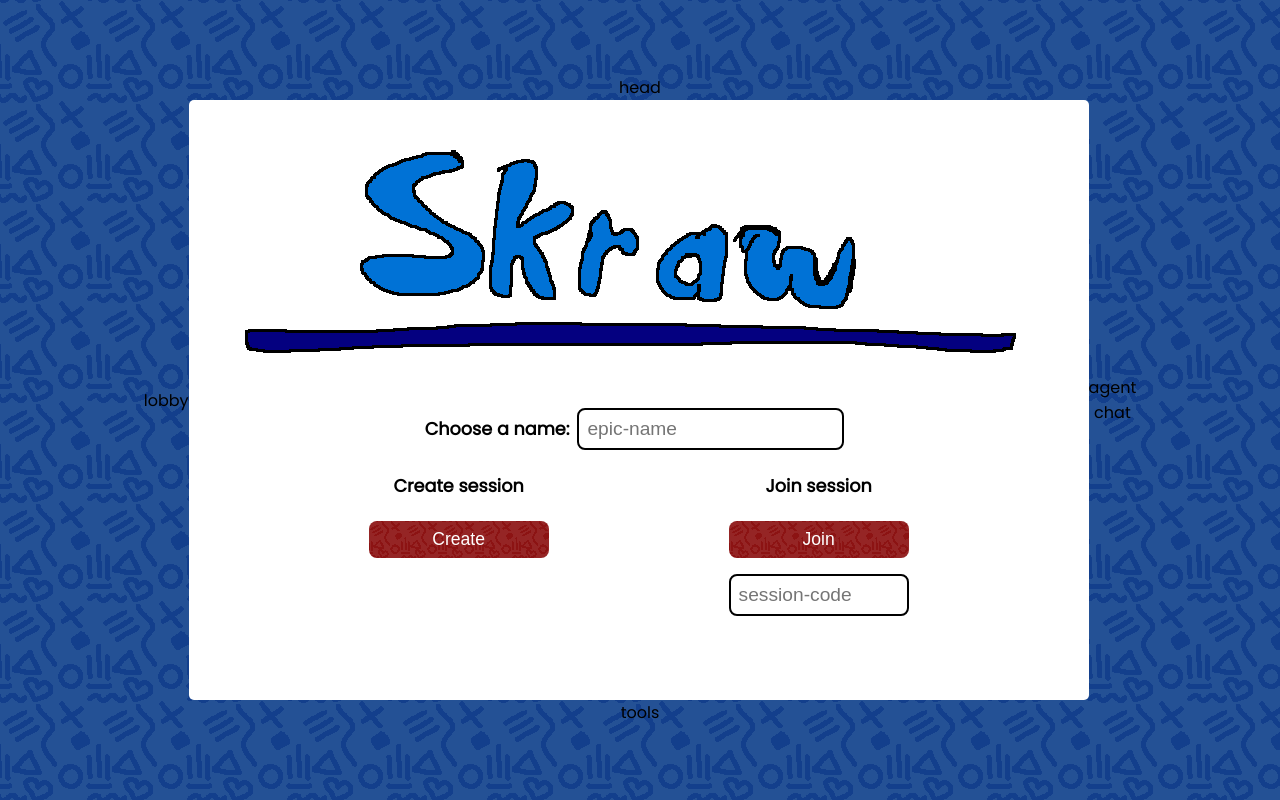
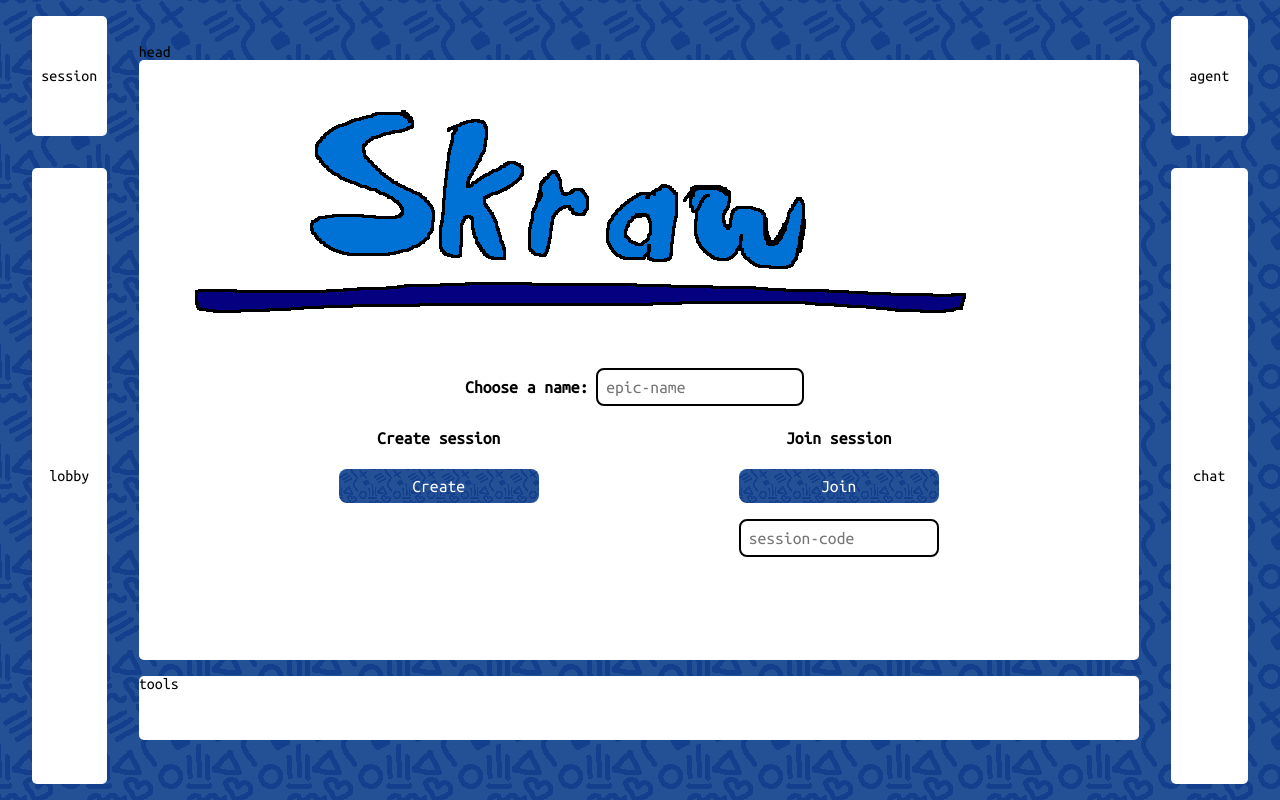
Before and after one commit to toobeeh/Pureskraw, a plain HTML site: page index.html in a window 1280 px wide. Drawn offline with Linux system fonts and the light colour scheme.

Commit message:
Improved snapshots, layout placeholder and initial drawing

```diff
--- a/css/container.css
+++ b/css/container.css
@@ -7,19 +7,21 @@ div {
     height: 100px;
     border: solid black;
 }
-html,body{
-    margin:0;
-    padding:0;
-    height:100vh;
-    width:100vw;
-    box-sizing:border-box;
+html, body {
+    margin: 0;
+    padding: 0;
+    height: 100vh;
+    width: 100vw;
+    box-sizing: border-box;
+}
+* {
+    font-family: 'Ubuntu Mono', monospace;
 }
 
 body {
     background-image: url("../res/backgroundBlue.png");
     background-size: 100px 100px;
     image-rendering: pixelated;
-    font-family: 'Poppins', sans-serif;
 }
 
 .full{
@@ -53,7 +55,12 @@ body {
 .order-3 {
     order: 3;
 }
-
+.grow-1{
+    flex-grow:1;
+}
+.grow-2 {
+    flex-grow: 2;
+}
 .modal{
     display:none;
     position:absolute;
@@ -80,10 +87,17 @@ body {
     display:inline;
 }
 h1{
-    font-size:1.3rem;
+    font-size:1.2rem;
 }
 h2{
     font-size:1.1rem;
+}
+
+.ui-box{
+    background-color:white;
+    border-radius: 5px;
+    margin:1rem 2rem 1rem 2rem;
+    flex-grow:1;
 }
 
 button {
@@ -92,14 +106,14 @@ button {
     margin: 0.5rem;
     border-radius: 0.5rem;
     width: 100%;
-    background-image: url(../res/backgroundRed.png);
+    background-image: url(../res/backgroundBlue.png);
     background-size: contain;
     color: white;
     border: none;
     cursor: pointer;
 }
 input {
-    font-size: 1.2rem;
+    font-size: 1.1rem;
     padding: 0.5rem;
     margin: 0.5rem;
     border-radius: 0.5rem;
--- a/css/tools.css
+++ b/css/tools.css
@@ -3,3 +3,21 @@
     width:800px;*/
     border-radius:5px;
 }
+
+#containerTools{
+    height: 4rem;
+    margin-left:0;
+    margin-right:0;
+}
+#containerAgent{
+    max-height:15%;
+}
+#containerChat {
+}
+
+#containerSessionInfo {
+    max-height: 15%;
+}
+
+#containerChat {
+}
--- a/index.html
+++ b/index.html
@@ -6,7 +6,7 @@
     <link rel="stylesheet" href="css/tools.css" />
     <link rel="stylesheet" href="js/picker/colr_pickr.min.css" />
     <link rel="preconnect" href="https://fonts.gstatic.com">
-    <link href="https://fonts.googleapis.com/css2?family=Poppins&family=Rubik&family=Ubuntu&display=swap" rel="stylesheet">
+    <link href="https://fonts.googleapis.com/css2?family=Source+Code+Pro&family=Ubuntu+Mono&display=swap" rel="stylesheet">
     <script src="https://unpkg.com/peerjs@1.3.1/dist/peerjs.min.js"></script>
     <script src="js/canvas.js"></script>
     <script src="js/connection.js"></script>
@@ -14,19 +14,22 @@
 </head>
 
 <body>
-    <div id="board" class="flex full flex--center flex--col">
-        <div class="order-1">
-            <div id="containerHead">
-                head
+    <div id="board" class="flex full flex--center flex--row">
+        <div class="order-1 grow-1 flex flex--col flex-center" style="height:100%">
+            <div id="containerSessionInfo" class="ui-box flex flex--center flex--row">
+                session
+            </div>
+            <div id="containerSession" class="ui-box flex flex--center flex--row">
+                lobby
             </div>
         </div>
-        <div class="order-2 flex flex--center flex--row">
+        <div class="order-2 flex flex--col">
             <div class="order-1">
-                <div id="containerLobby">
-                    lobby
+                <div id="containerHead">
+                    head
                 </div>
             </div>
-            <div class="order-2">
+            <div class="order-2 flex flex--center flex--row" style="width:100%">
                 <div id="containerCanvas">
                     <div id="title" class="flex flex--center flex--col">
                         <div id="titleHead" class="flex flex--center flex--row">
@@ -41,28 +44,29 @@
                             <div id="titleNavJoin" class="flex flex--center flex--col">
                                 <h2>Join session</h2>
                                 <button id="joinSession">Join</button>
-                                <input id="sessionCode" type="text" placeholder="session-code"/>
+                                <input id="sessionCode" type="text" placeholder="session-code" />
                             </div>
                         </div>
                     </div>
                 </div>
             </div>
-            <div class="order-3">
-                <div class="flex flex--center flex--col">
-                    <div lass="order-1" id="containerAgent">
-                        agent
-                    </div>
-                    <div lass="order-2" id="containerChat">
-                        chat
-                    </div>
+            <div class="order-3 flex flex-row">
+                <div id="containerTools" class="grow-1 ui-box flex flex-row">
+                    tools
                 </div>
             </div>
         </div>
-        <div class="order-3">
-            <div id="containerTools">
-                tools
+        <!--<div class="order-3 grow-1">-->
+            <div class="order-3 grow-2 flex flex--col" style="height:100%">
+                <div class="order-1 ui-box flex flex--center flex--row" id="containerAgent">
+                    agent
+                </div>
+                <div class="order-2 ui-box flex flex--center flex--row" id="containerChat">
+                    chat
+                </div>
             </div>
-        </div>
+        <!--</div>-->
+
 
     </div>
 
--- a/js/canvas.js
+++ b/js/canvas.js
@@ -73,6 +73,7 @@ class Canvas {
     // reset vector if pointer leaves canvas
     pointerleave = e => {
         e.preventDefault();
+        if(this.brush.down)this.drawWithPointer(e);
         this.brush.down = false;
         //this.takeSnapshot();
     }
@@ -171,25 +172,40 @@ class Canvas {
     createDrawCommandErase(size, x1, y1, x2, y2) { return [1, size, x1, y1, x2, y2]; }
     createDrawCommandDraw(color, size, x1, y1, x2, y2) { return [0, color, size, x1, y1, x2, y2]; }
     takeSnapshot(clear = true) {
-        this._snapshots.push(this.context.getImageData(0, 0, this.width, this.height));
-        if (this._snapshots.length > 20) this._snapshots.shift();
-        if (this._nextSnapshots.length > 20) this._nextSnapshots.shift();
+        this._snapshots.push(this.element.toDataURL());
+        if (this._snapshots.length > 100) this._snapshots.shift();
+        if (this._nextSnapshots.length > 100) this._nextSnapshots.shift();
         if(clear)this._nextSnapshots = [];
     }
     lastSnapshot() {
         let snapshot = this._snapshots.pop();
         if (snapshot) {
             this.takeSnapshot(false);
-            this._nextSnapshots.push(this._snapshots.pop());
-            this.context.putImageData(snapshot, 0, 0);
+            this.putSnapshot(snapshot);
         }
     }
     nextSnapshot() {
         let snapshot = this._nextSnapshots.pop();
         if (snapshot) {
             this.takeSnapshot(false);
-            this.context.putImageData(snapshot, 0, 0);
+            this.putSnapshot(snapshot);
         }
+    }
+    putSnapshot(snapshot, incoming = false) {
+        if (this.peer) {
+            if (this.peer.constructor.name == "Node") {
+                this.peer._endConnections.forEach(c => {
+                    this.peer.send(messageGenerator.snapshot(this.peer.id, this.peer._username, snapshot), c.id);
+                });
+            }
+            else if (this.peer.constructor.name == "End" && !incoming) {
+                alert("End participiants can't set snapshots in a session. \nAsk the node to set one!");
+                return;
+            }
+        }
+        let image = new Image;
+        image.onload = () => { this.context.drawImage(image, 0, 0); }
+        image.src = snapshot;
     }
     addDrawCommands(commands) {
         this._bufferedCommands = [...this._bufferedCommands, ...commands];
--- a/js/connection.js
+++ b/js/connection.js
@@ -62,7 +62,8 @@ class End {
 const messageGenerator = {
     connected: (endID, username) => { return { event: "connected", id: endID, detail: { username: username, id: endID} }; },
     connect: (endID, username) => { return { event: "connect", id: endID, detail: { username: username, id: endID } }; },
-    drawcommand: (endID, username, commands) => { return { event: "drawcommand", id: endID, detail: { username: username, id: endID, commands: commands } }; }
+    drawcommand: (endID, username, commands) => { return { event: "drawcommand", id: endID, detail: { username: username, id: endID, commands: commands } }; },
+    snapshot: (endID, username, snapshot) => { return { event: "snapshot", id: endID, detail: { username: username, id: endID, snapshot: snapshot } }; },
 }
 
 class ConnectionHandler {
@@ -75,10 +76,13 @@ class ConnectionHandler {
                 this.connect(detail, end || node);
                 break;
             case "connected":
-                this.connected(detail, peer || node);
+                this.connected(detail, end || node);
                 break;
             case "drawcommand":
                 this.drawcommand(detail, node, data);
+                break;
+            case "snapshot":
+                this.snapshot(detail, end || node);
                 break;
         }
     }
@@ -88,7 +92,7 @@ class ConnectionHandler {
         peer.send(messageGenerator.connected(peer._peer.id, peer._username), detail.id);
         peer.events.dispatchEvent(new CustomEvent("connect", { detail: detail }));
     }
-    static connected = (detail) => {
+    static connected = (detail, peer) => {
         console.log(`Connected to end ${detail.id} with username ${detail.username}.`);
         peer.events.dispatchEvent(new CustomEvent("connect", { detail: detail }));
     }
@@ -98,4 +102,7 @@ class ConnectionHandler {
             if (c.connection.peer != detail.id) node.send(data, c.id);
         });
     }
+    static snapshot = (detail, peer) => {
+        canvas.putSnapshot(detail.snapshot, true);
+    }
 }
--- a/js/documentEnd.js
+++ b/js/documentEnd.js
@@ -1,4 +1,4 @@
-const titleSize = { w: 900, h: 600 };
+const titleSize = { w: 1000, h: 600 };
 
 let setTitleCanvas = (w, h, titleContainer, canvasContainer) => {
     let titlecanvas = new Canvas(w, h, 5, 5, { erase: "", brush: "", fill: "", clear: "" });
@@ -33,14 +33,6 @@ let setPickerButton = (pickerElement, canvasElement) => {
     return picker;
 }
 
-let titleScreen = document.querySelector("#title");
-let loginName = document.querySelector("#loginName");
-let canvasContainer = document.querySelector("#containerCanvas");
-let canvas = setTitleCanvas(titleSize.w, titleSize.h, titleScreen, canvasContainer);
-let pickerBtn = document.createElement("button");
-let picker = null;
-let peer = null;
-
 let createSession = document.querySelector("#createSession");
 createSession.addEventListener("click", () => {
     peer = new Node(loginName.value);
@@ -51,7 +43,11 @@ createSession.addEventListener("click", () => {
         canvas.peer = peer;
         titleScreen.style.display = "none";
     });
-    peer.events.addEventListener("connect", e => { alert(`End with username ${e.detail.username} connected to session.`); });
+    peer.events.addEventListener("connect", e => {
+        alert(`End with username ${e.detail.username} connected to session.`);
+        canvas.takeSnapshot(false);
+        canvas.lastSnapshot();
+    });
 });
 
 let sessionCode = document.querySelector("#sessionCode");
@@ -66,3 +62,15 @@ joinSession.addEventListener("click", () => {
         titleScreen.style.display = "none";
     });
 });
+
+
+let titleScreen = document.querySelector("#title");
+let loginName = document.querySelector("#loginName");
+let canvasContainer = document.querySelector("#containerCanvas");
+let canvas;
+let pickerBtn = document.createElement("button");
+let picker = null;
+let peer = null;
+document.addEventListener("DOMContentLoaded", () => {
+    canvas = setTitleCanvas(titleSize.w, titleSize.h, titleScreen, canvasContainer);
+});
```
Also changed, not shown: 1 other file.
